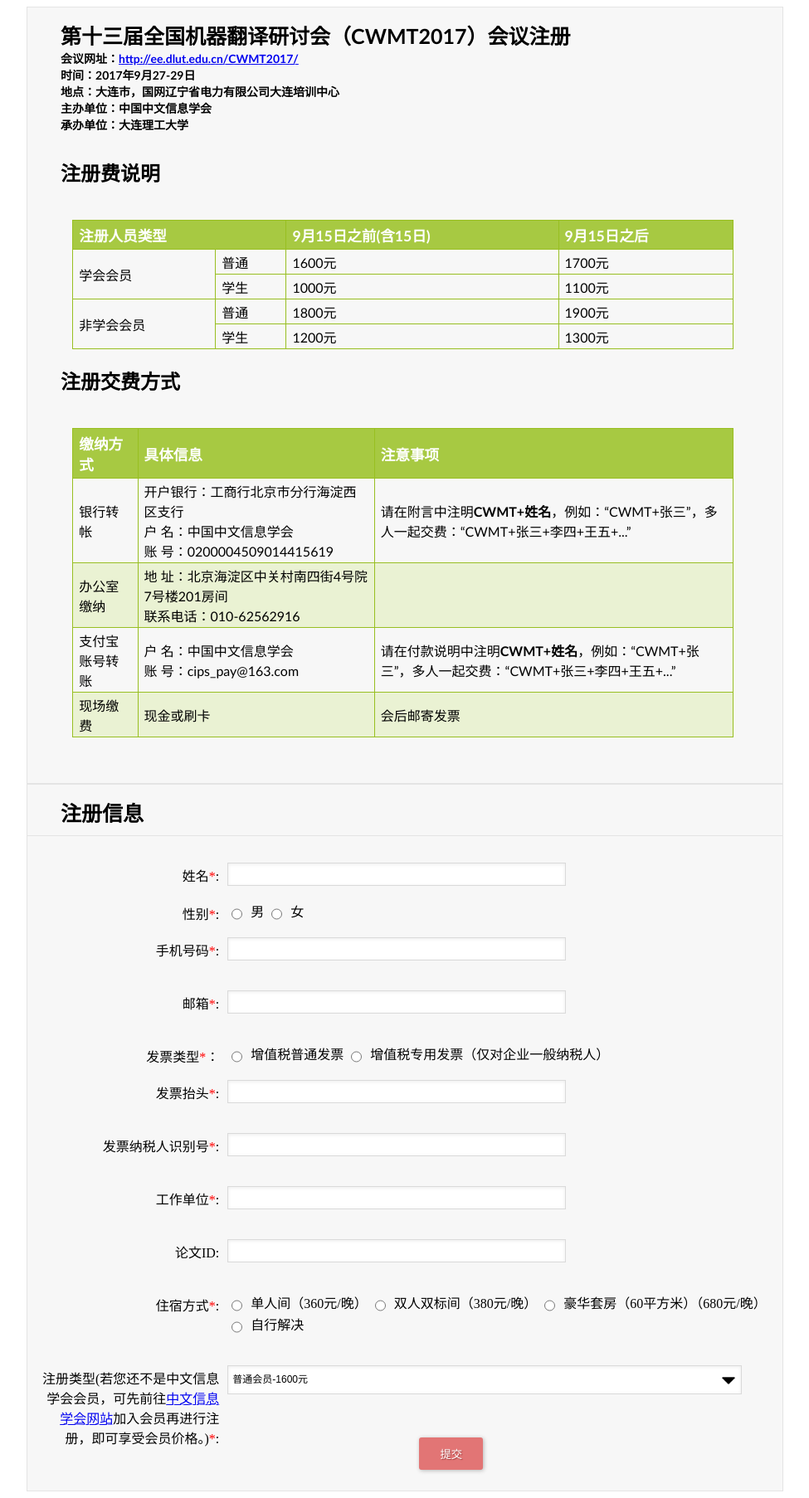
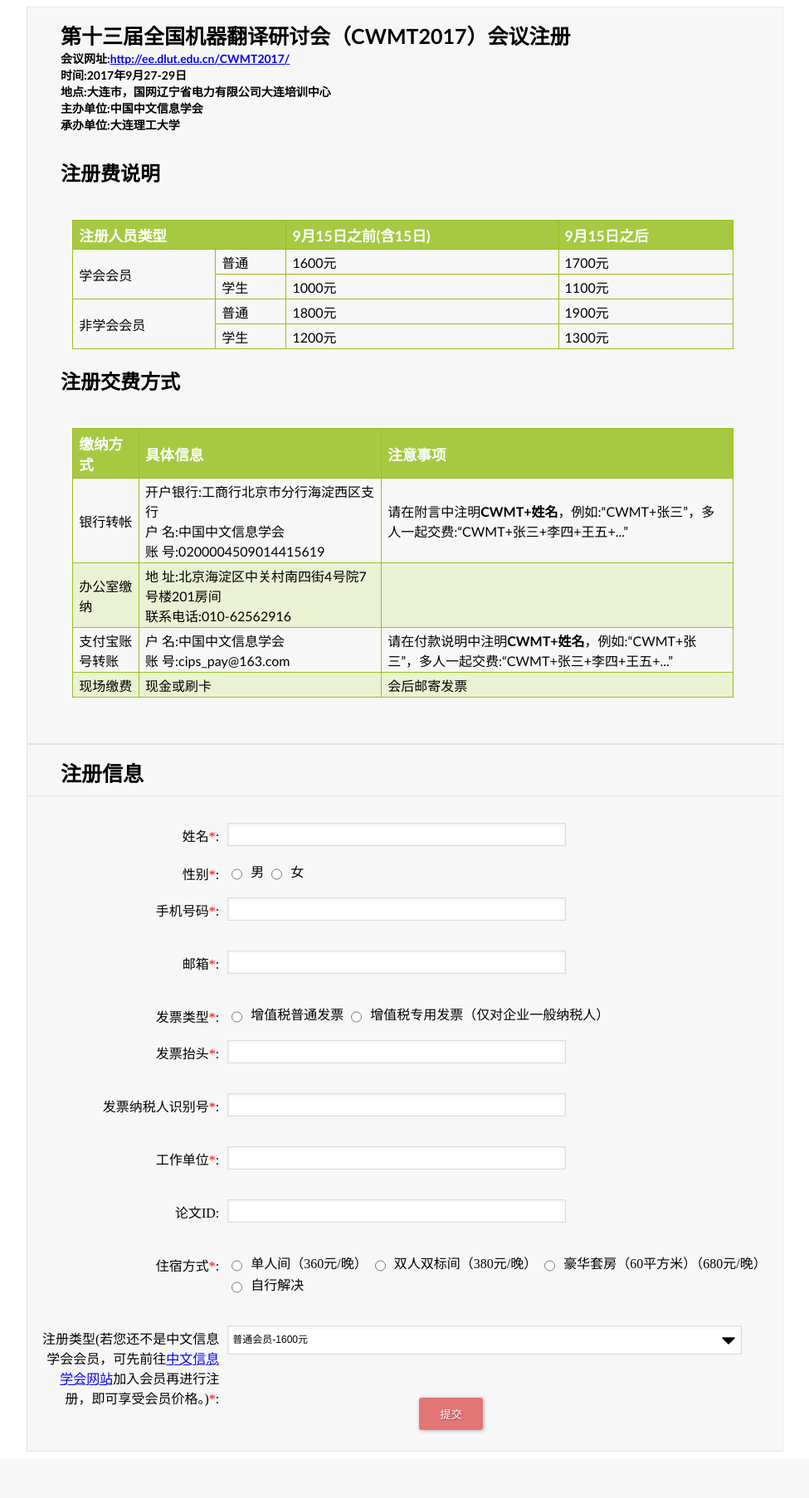
Before and after one commit to Zeco-01/CWMT2017-REG, a Django app: page /register/ in a window 1280 px wide. Shown: the whole page at 83% size, without its empty margins (152-1127 px from the left). After the commit the page ends 1750 px from the top, so only its background shows below. Run offline with Django 3.2, Linux system fonts and the light colour scheme; parts of the project's set-up code (start-up, migrations or seed data) failed here and were passed over.

Commit message:
text fix & add info & back button

```diff
--- a/CWMT/common_static/css/default.css
+++ b/CWMT/common_static/css/default.css
@@ -77,7 +77,7 @@ height: 35px;
 line-height: 25px;
 }
 
-.basic-grey .button {
+ .button {
 background: #E27575;
 border: none;
 padding: 10px 25px 10px 25px;
@@ -119,6 +119,10 @@ display: block;
 /*border-bottom:1px solid #E4E4E4;*/
 margin: -10px -15px 30px -10px;;
 color: #000;
+}
+.confirm input{
+  margin-top: 10px;
+margin-left: 30px;
 }
 .confirm p{
 
--- a/CWMT/user_login/templates/reg.html
+++ b/CWMT/user_login/templates/reg.html
@@ -7,11 +7,11 @@
 </head>
 <body>
     <div class="confirm"><h1>第十三届全国机器翻译研讨会（CWMT2017）会议注册
-        <span>会议网址：<a href="http://ee.dlut.edu.cn/CWMT2017/">http://ee.dlut.edu.cn/CWMT2017/</a><br />
-            时间：2017年9月27-29日<br/>
-            地点：大连市，国网辽宁省电力有限公司大连培训中心<br/>
-            主办单位：中国中文信息学会<br/>
-            承办单位：大连理工大学
+        <span>会议网址:<a href="http://ee.dlut.edu.cn/CWMT2017/">http://ee.dlut.edu.cn/CWMT2017/</a><br />
+            时间:2017年9月27-29日<br/>
+            地点:大连市，国网辽宁省电力有限公司大连培训中心<br/>
+            主办单位:中国中文信息学会<br/>
+            承办单位:大连理工大学
         </spans>
     </h1>
     <h2>
@@ -63,19 +63,19 @@
         </tr>
         <tr>
             <td>银行转帐</td>
-            <td>开户银行：工商行北京市分行海淀西区支行<br />户        名：中国中文信息学会<br />账        号：0200004509014415619</td>
-            <td>请在附言中注明<strong>CWMT+姓名</strong>，例如：“CWMT+张三”，多人一起交费：“CWMT+张三+李四+王五+...”</td>
+            <td>开户银行:工商行北京市分行海淀西区支行<br />户        名:中国中文信息学会<br />账        号:0200004509014415619</td>
+            <td>请在附言中注明<strong>CWMT+姓名</strong>，例如:“CWMT+张三”，多人一起交费:“CWMT+张三+李四+王五+...”</td>
         </tr>
         <tr class="alt">
             <td>办公室缴纳</td>
-            <td>地        址：北京海淀区中关村南四街4号院7号楼201房间<br />联系电话：010-62562916</td>
+            <td>地        址:北京海淀区中关村南四街4号院7号楼201房间<br />联系电话:010-62562916</td>
             <td></td>
 
         </tr>
         <tr>
             <td>支付宝账号转账</td>
-            <td>户        名：中国中文信息学会<br />账        号：cips_pay@163.com</td>
-            <td>请在付款说明中注明<strong>CWMT+姓名</strong>，例如：“CWMT+张三”，多人一起交费：“CWMT+张三+李四+王五+...”</td>
+            <td>户        名:中国中文信息学会<br />账        号:cips_pay@163.com</td>
+            <td>请在付款说明中注明<strong>CWMT+姓名</strong>，例如:“CWMT+张三”，多人一起交费:“CWMT+张三+李四+王五+...”</td>
         </tr>
         <tr class="alt">
             <td>现场缴费</td>
@@ -117,7 +117,7 @@
         <div id="email_err" class="error_msg"></div>
     </label><br/>
     <label>
-        <span>发票类型<span style="color:red">*</span>：</span>
+        <span>发票类型<span style="color:red">*</span>:</span>
         <input type="radio" value="normal" name="invoice_type" onclick=toggle4() id="invoice_type">增值税普通发票
         <input type="radio" value="sp" name="invoice_type" onclick=toggle5() id="invoice_type">增值税专用发票（仅对企业一般纳税人）
         <div id="invoice_type_err" class="error_msg"></div>
@@ -181,7 +181,7 @@
         <div id="stay_err" class="error_msg"></div>
     </label>
     <br/><div id="dm_name" style="display:none">
-    <label><span>合住人姓名<span style="color:red">*</span>：</span>
+    <label><span>合住人姓名<span style="color:red">*</span>:</span>
 
 
             <input type="text" name="m_name" id="m_name">
@@ -233,8 +233,9 @@
     </h2>
     <p id="information"></p><br />
 
-    <br />
-</div>
+
+        <input type="button" class="button" value="返回注册页面" onclick="b2r()"/>
+  </div>
 <script type="text/javascript">
 var j=0;
 var left = new Date()-new Date(2017,9,16,0,0,0);
@@ -255,6 +256,9 @@ if (left<0){
     s_type.options.add(new Option("普通-注册会员-1820元（注册成为会员）"));
     s_type.options.add(new Option("非会员学生-1300元","nms2"));
     s_type.options.add(new Option("普通会员-1900元","nmg2"));
+}
+function b2r(){
+     location.reload();
 }
     function getValue(radio_name){
         radios = document.getElementsByName(radio_name);
--- a/CWMT/user_login/views.py
+++ b/CWMT/user_login/views.py
@@ -145,14 +145,81 @@ class Processor(object):
 
             strr +='注册类型：' +types[user.type]+'<br />'
             strr+='<br />缴费时请注明会议简称+姓名，例如：“CWMT+张三”，多人一起交费：“CWMT+张三+李四+王五+...”<br/>'
-            mail(str(user.mail),strr)
+            mailstr = '''
+
+<style type="text/css">
+   .payment
+  {
+  font-family:"Trebuchet MS", Arial, Helvetica, sans-serif;
+  width:90%;
+  border-collapse:collapse;
+  text-shadow:none;
+  margin-bottom: 30px;
+  }
+.payment td,  th
+  {
+  font-size:1em;
+  border:1px solid #98bf21;
+  padding:3px 7px 2px 7px;
+  }
+.payment th
+  {
+  font-size:1.1em;
+  text-align:left;
+  padding-top:5px;
+  padding-bottom:4px;
+  background-color:#A7C942;
+  color:#ffffff;
+  }
+
+.payment  tr.alt td
+  {
+  color:#000000;
+  background-color:#EAF2D3;
+  }
+    </style>
+            <h2>
+        注册交费方式
+
+    </h2>
+
+    <table class="payment" align="center">
+        <tr>
+            <th>缴纳方式</th>
+            <th>具体信息</th>
+            <th>注意事项</th>
+        </tr>
+        <tr>
+            <td>银行转帐</td>
+            <td>开户银行:工商行北京市分行海淀西区支行<br />户        名:中国中文信息学会<br />账        号:0200004509014415619</td>
+            <td>请在附言中注明<strong>CWMT+姓名</strong>，例如:“CWMT+张三”，多人一起交费:“CWMT+张三+李四+王五+...”</td>
+        </tr>
+        <tr class="alt">
+            <td>办公室缴纳</td>
+            <td>地        址:北京海淀区中关村南四街4号院7号楼201房间<br />联系电话:010-62562916</td>
+            <td></td>
+
+        </tr>
+        <tr>
+            <td>支付宝账号转账</td>
+            <td>户        名:中国中文信息学会<br />账        号:cips_pay@163.com</td>
+            <td>请在付款说明中注明<strong>CWMT+姓名</strong>，例如:“CWMT+张三”，多人一起交费:“CWMT+张三+李四+王五+...”</td>
+        </tr>
+        <tr class="alt">
+            <td>现场缴费</td>
+            <td>现金或刷卡</td>
+            <td>会后邮寄发票</td>
+        </tr>
+    </table>'''+strr
+            mail(str(user.mail),mailstr)
+            outfile = codecs.open('records.txt', mode='a', encoding='utf-8')
+            outfile.write(strr)
+            outfile.close()
+            return HttpResponse(strr)
             # mail2(user.mail,strr)
         else:
             strr = "使用相同邮箱的用户已经注册，请使用其他邮箱"
-        outfile = codecs.open('records.txt', mode='a', encoding='utf-8')
-        outfile.write(strr)
-        outfile.close()
-        return HttpResponse(strr)
+            return HttpResponse(strr)
 
 
 processor = Processor()
```
